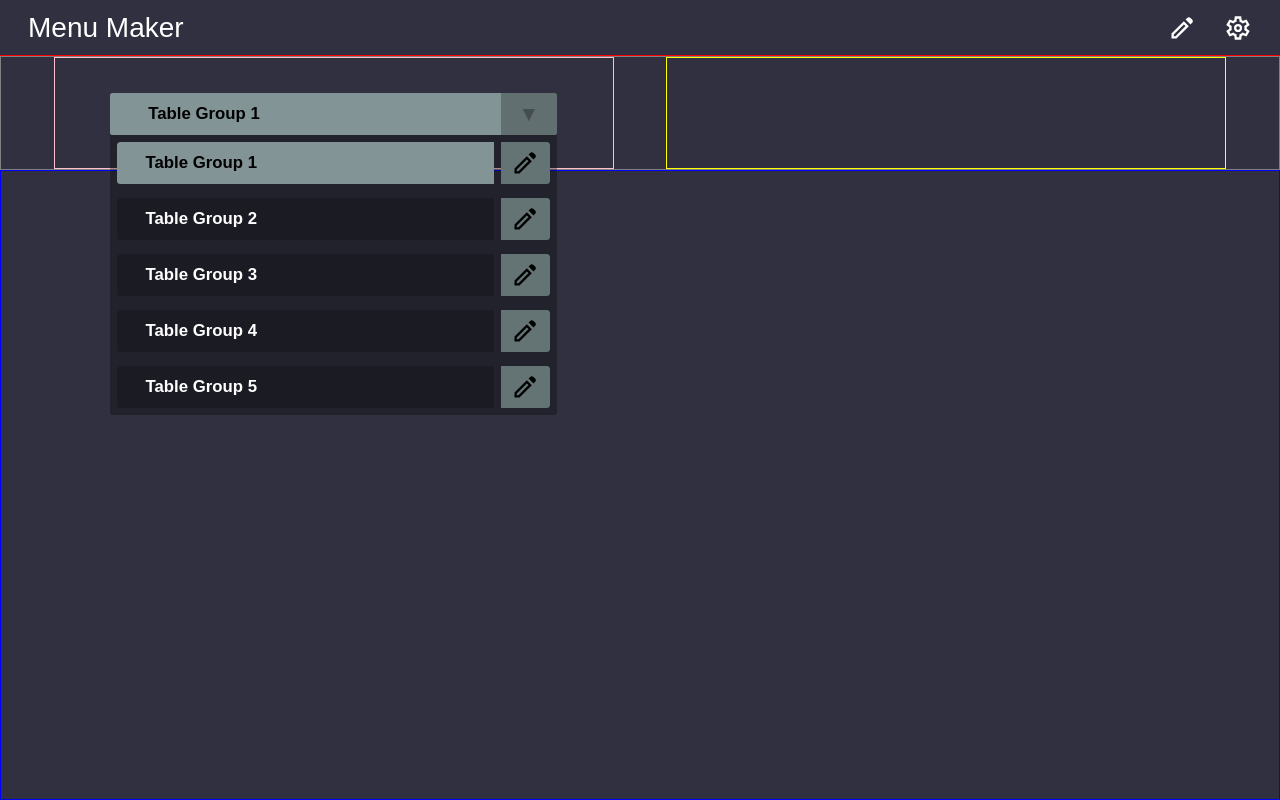
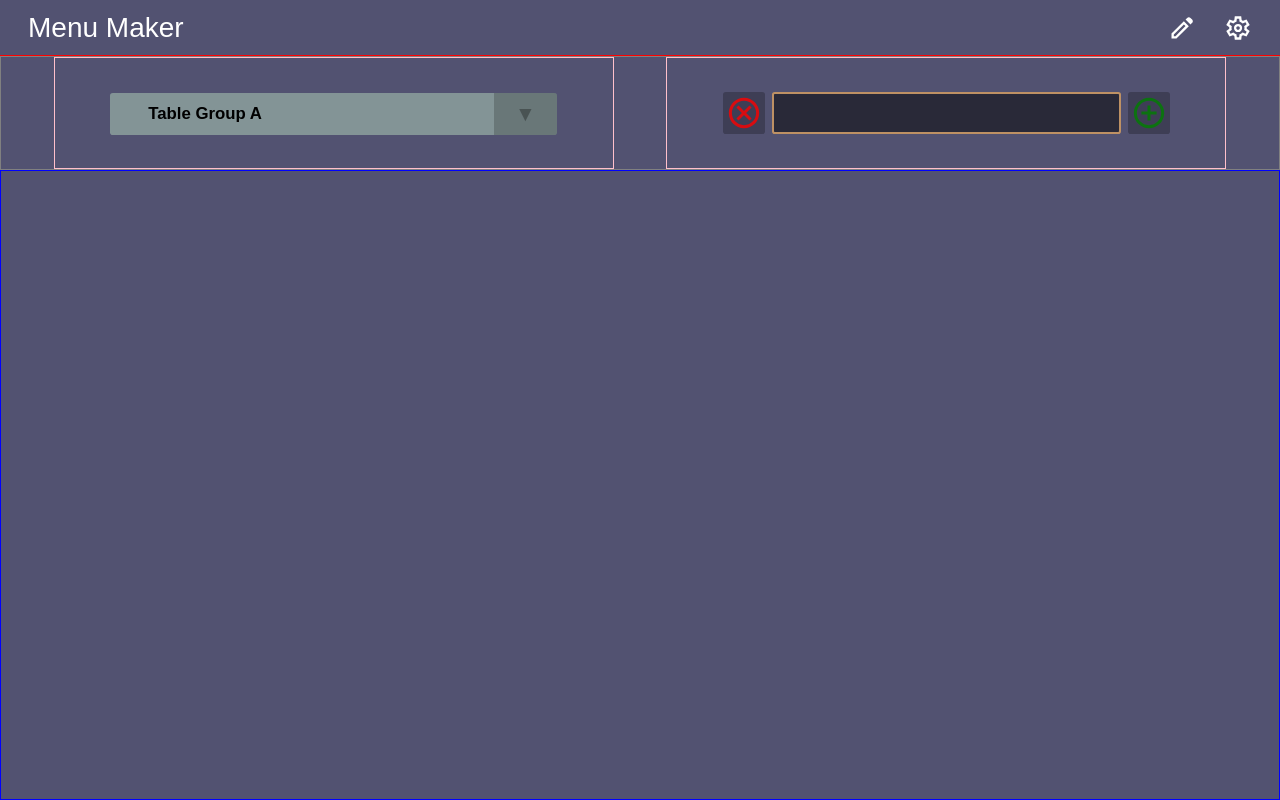
Before and after one commit to dogspace/menu_maker, a Flask app: page / in a window 1280 px wide. Run offline with Flask 3, Linux system fonts and the light colour scheme.

Commit message:
Site layout, basic JS

```diff
--- a/app/scripts/main.js
+++ b/app/scripts/main.js
@@ -0,0 +1,39 @@
+
+document.addEventListener('DOMContentLoaded', function() {
+    var s,
+    MenuMaker = {
+        settings: {
+            'x': 0,
+            'tableNames': [],
+
+            'groupSelector': document.querySelector('.group-selector'),
+            'groupDropdown': document.querySelector('.group-dropdown'),
+            'groupItems': document.querySelectorAll('.group-item'),
+
+        },
+
+        //
+        init: function() {
+            console.log('>> >> >> >> >> >>>>   init   <<<< << << << << <<')
+            s = MenuMaker.settings
+            MenuMaker.bindUIActions()
+        },
+
+        bindUIActions: function() {
+            console.log(">> bindUIActions <<")
+
+            s.groupSelector.addEventListener('click', MenuMaker.toggleGroupDropdown)
+        },
+
+
+        toggleGroupDropdown: function() {
+            s.groupDropdown.classList.toggle('hidden')
+
+        },
+
+
+
+
+    }
+    MenuMaker.init()
+})
--- a/app/styles/styles.css
+++ b/app/styles/styles.css
@@ -21,7 +21,7 @@
     top: 0;
     left: 0;
     right: 0;
-    background-color: #303040;
+    background-color: #525271;
 }
 
 .header {
@@ -125,16 +125,12 @@
 }
 
 .group-container,
-.selection-container {
+.dish-container {
     position: relative;
-    width: 45%;
-    min-width: 28rem;
+    min-width: 35rem;
     max-width: 40rem;
     height: 8rem;
     flex-grow: 1;
-}
-
-.group-container {
     border: 1px solid pink;
 }
 
@@ -154,18 +150,18 @@
     content: "";
     position: absolute;
     height: 3rem;
-    width: 4rem;
+    width: 4.5rem;
     right: 0;
     top: 0;
     border-radius: 0 0.2rem 0.2rem 0;
-    background-color: rgba(0, 0, 0, 0.25);
+    background-color: rgba(0, 0, 0, 0.2);
 }
 
 .group-selector::after {
     content: "\25BC";
     position: absolute;
     height: 3rem;
-    right: 1.25rem;
+    right: 1.5rem;
     line-height: 3rem;
     font-size: 1.5rem;
     top: 0;
@@ -194,56 +190,149 @@
     background-color: rgba(0, 0, 0, 0.3);
 }
 
+.group-dropdown.hidden {
+    display: none;
+}
+
 .group-item {
     position: relative;
-    height: 3rem;
+    height: 2.5rem;
     width: calc(100% - 1rem);
-    margin: 0.5rem 0.5rem;
-    cursor: pointer;
+    margin: 0.4rem 0.5rem;
 }
 
-.group-item.active .group-name {
+.group-item.active .group-name,
+.group-item.active .group-rename {
+    color: black;
     background-color: #839496;
 }
 
-.group-item.active .group-name {
-    color: black;
+.group-item.A {
+    margin-top: 0.8rem;
+}
+
+.group-item:hover .group-name,
+.group-item:hover .group-rename {
+    background-color: #839496;
 }
 
 .group-name {
     position: relative;
     width: calc(100% - 4rem);
     font-size: 1.2rem;
-    line-height: 3rem;
+    line-height: 2.5rem;
     padding-left: 2rem;
     font-weight: 600;
     border-radius: 0.25rem 0 0 0.25rem;
-    background-color: rgba(0, 0, 0, 0.2);
+    background-color: rgb(131 148 150 / 50%);
+    cursor: pointer;
 }
 
 .group-rename {
     position: absolute;
     top: 0;
     right: 0;
-    height: 3rem;
+    height: 2.5rem;
     width: 3.5rem;
     border-radius: 0 0.25rem 0.25rem 0;
-    background-color: #647475;
+    background-color: rgb(131 148 150 / 50%);
+    cursor: pointer;
 }
 
 .group-rename svg {
-    height: 2rem;
+    height: 1.5rem;
     width: 2rem;
     margin: 0.5rem 0.75rem;
     fill: black;
 }
 
-
-.selection-container {
-    border: 1px solid yellow;
+.group-rename:hover svg {
+    fill: red;
 }
 
 
+
+
+.dish-container {
+    display: flex;
+    flex-flow: row nowrap;
+    justify-content: center;
+    align-items: center;
+}
+
+.dish-container .deselect,
+.dish-container .add {
+    position: relative;
+    height: 3rem;
+    width: 3rem;
+    background-color: rgba(0, 0, 0, 0.25);
+    border-radius: 0.2rem;
+    cursor: pointer;
+}
+
+.deselect svg,
+.add svg {
+    height: 3rem;
+    width: 3rem;
+    padding: 0.2rem;
+    opacity: 80%;
+}
+
+.deselect svg {
+    fill: red;
+}
+
+.add svg {
+    fill: green;
+}
+
+.dish-container .dish {
+    display: flex;
+    flex-flow: column nowrap;
+    position: relative;
+    width: calc(80% - 7rem);
+    margin: 0 0.5rem;
+}
+
+.dish div {
+    overflow: hidden;
+    overflow-y: auto;
+}
+
+.dish .ingredients {
+    height: 3rem;
+    max-height: 3rem;
+    padding: 0.2rem;
+    border-radius: 0.2rem;
+    border: 0.2rem solid #be9164;
+    background-color: rgba(0, 0, 0, 0.5);
+}
+
+.dish .info {
+    height: 0rem;
+    max-height: 3rem;
+    display: none;
+}
+
+.info .dish-number,
+.info .dish-title {
+    height: calc(100% - 0.25rem);
+    margin-bottom: 0.2rem;
+    border-radius: 0.2rem;
+    border: 0.2rem solid #be9164;
+    background-color: rgba(0, 0, 0, 0.5);
+    cursor: text;
+}
+
+.info .dish-number {
+    width: 4rem;
+    float: left;
+}
+
+.info .dish-title {
+    width: calc(100% - 4.5rem);
+    float: right;
+}
 
 
 
--- a/app/templates/index.html
+++ b/app/templates/index.html
@@ -35,11 +35,11 @@
     <div class="table-controls">
         <div class="group-container">
             <div class="group-selector">
-                <div>Table Group 1</div>
+                <div>Table Group A</div>
             </div>
-            <div class="group-dropdown">
-                <div class="group-item 1 active">
-                    <div class="group-name">Table Group 1</div>
+            <div class="group-dropdown hidden">
+                <div class="group-item A active">
+                    <div class="group-name">Table Group A</div>
                     <div class="group-rename">
                         <svg xmlns="http://www.w3.org/2000/svg" height="24" viewBox="0 -960 960 960" width="24">
                             <path d="M200-200h56l345-345-56-56-345 345v56Zm572-403L602-771l56-56q23-23 56.5-23t56.5 23l56
@@ -47,8 +47,8 @@
                         </svg>
                     </div>
                 </div>
-                <div class="group-item 2">
-                    <div class="group-name">Table Group 2</div>
+                <div class="group-item B">
+                    <div class="group-name">Table Group B</div>
                     <div class="group-rename">
                         <svg xmlns="http://www.w3.org/2000/svg" height="24" viewBox="0 -960 960 960" width="24">
                             <path d="M200-200h56l345-345-56-56-345 345v56Zm572-403L602-771l56-56q23-23 56.5-23t56.5 23l56
@@ -56,8 +56,8 @@
                         </svg>
                     </div>
                 </div>
-                <div class="group-item 3">
-                    <div class="group-name">Table Group 3</div>
+                <div class="group-item C">
+                    <div class="group-name">Table Group C</div>
                     <div class="group-rename">
                         <svg xmlns="http://www.w3.org/2000/svg" height="24" viewBox="0 -960 960 960" width="24">
                             <path d="M200-200h56l345-345-56-56-345 345v56Zm572-403L602-771l56-56q23-23 56.5-23t56.5 23l56
@@ -65,8 +65,8 @@
                         </svg>
                     </div>
                 </div>
-                <div class="group-item 4">
-                    <div class="group-name">Table Group 4</div>
+                <div class="group-item D">
+                    <div class="group-name">Table Group D</div>
                     <div class="group-rename">
                         <svg xmlns="http://www.w3.org/2000/svg" height="24" viewBox="0 -960 960 960" width="24">
                             <path d="M200-200h56l345-345-56-56-345 345v56Zm572-403L602-771l56-56q23-23 56.5-23t56.5 23l56
@@ -74,8 +74,8 @@
                         </svg>
                     </div>
                 </div>
-                <div class="group-item 5">
-                    <div class="group-name">Table Group 5</div>
+                <div class="group-item E">
+                    <div class="group-name">Table Group E</div>
                     <div class="group-rename">
                         <svg xmlns="http://www.w3.org/2000/svg" height="24" viewBox="0 -960 960 960" width="24">
                             <path d="M200-200h56l345-345-56-56-345 345v56Zm572-403L602-771l56-56q23-23 56.5-23t56.5 23l56
@@ -86,13 +86,30 @@
             </div>
         </div>
 
-        <div class="selection-container">
-            <div class="deselect"></div>
-            <div class="selection">
-                <div class="title"></div>
+        <div class="dish-container">
+            <div class="deselect">
+                <svg xmlns="http://www.w3.org/2000/svg" height="24" viewBox="0 -960 960 960" width="24">
+                    <path d="m336-280 144-144 144 144 56-56-144-144 144-144-56-56-144 144-144-144-56 56 144 144-144 144 56
+                    56ZM480-80q-83 0-156-31.5T197-197q-54-54-85.5-127T80-480q0-83 31.5-156T197-763q54-54 127-85.5T480-880q83 0
+                    156 31.5T763-763q54 54 85.5 127T880-480q0 83-31.5 156T763-197q-54 54-127 85.5T480-80Zm0-80q134 0
+                    227-93t93-227q0-134-93-227t-227-93q-134 0-227 93t-93 227q0 134 93 227t227 93Zm0-320Z"/>
+                </svg>
+            </div>
+            <div class="dish">
+                <div class="info">
+                    <div class="dish-number"></div>
+                    <div class="dish-title"></div>
+                </div>
                 <div class="ingredients"></div>
             </div>
-            <div class="add"></div>
+            <div class="add">
+                <svg xmlns="http://www.w3.org/2000/svg" height="24" viewBox="0 -960 960 960" width="24">
+                    <path d="M440-280h80v-160h160v-80H520v-160h-80v160H280v80h160v160Zm40 200q-83
+                    0-156-31.5T197-197q-54-54-85.5-127T80-480q0-83 31.5-156T197-763q54-54 127-85.5T480-880q83 0 156
+                    31.5T763-763q54 54 85.5 127T880-480q0 83-31.5 156T763-197q-54 54-127 85.5T480-80Zm0-80q134 0
+                    227-93t93-227q0-134-93-227t-227-93q-134 0-227 93t-93 227q0 134 93 227t227 93Zm0-320Z"/>
+                </svg>
+            </div>
         </div>
     </div>
 
```
